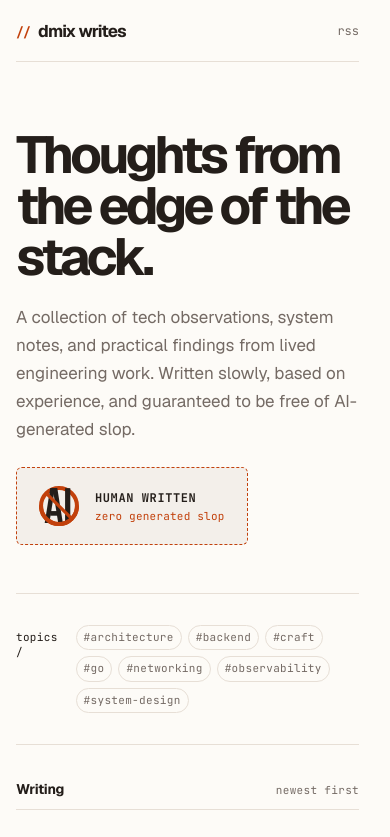
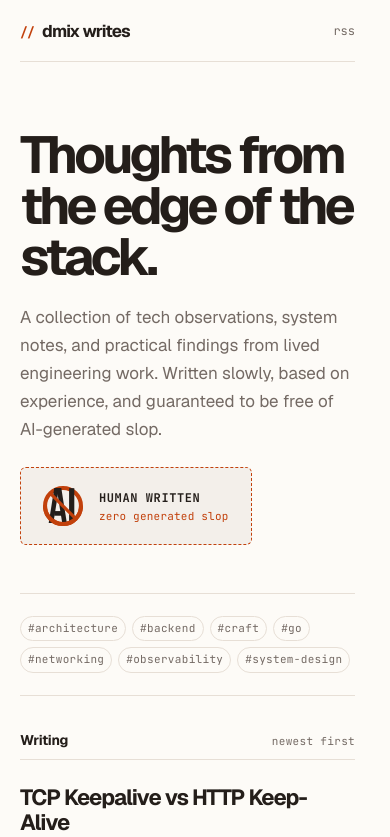
Before and after one commit to iamdmix/dmix-writes, a Next.js app: page / in a window 390 px wide. Shown: the top 837 px of the page. Built offline with nearby package versions, Linux system fonts and the light colour scheme; no server answers.

Commit message:
feat: add collapsible tag filtering UI for mobile devices

```diff
--- a/app/globals.css
+++ b/app/globals.css
@@ -42,6 +42,7 @@ a:focus-visible { outline:2px solid var(--accent); outline-offset:4px; }
 .empty-notes { padding:38px 0; border-top:1px solid var(--border); color:var(--text-muted); }
 .tags-block { padding:31px 0; border-bottom:1px solid var(--border); display:flex; gap:18px; align-items:baseline; }
 .tags-block .tag-set { justify-content:flex-start; }
+.toggle-tags { display:none; appearance:none; border:0; padding:0; background:transparent; color:var(--accent); cursor:pointer; }
 .article { width:min(720px, 100%); margin:0 auto; padding:68px 0 120px; }
 .article-head { margin-bottom:50px; }
 .article h1 { margin:17px 0; font-size:clamp(40px,6vw,68px); line-height:.99; letter-spacing:-.07em; }
@@ -69,5 +70,5 @@ a:focus-visible { outline:2px solid var(--accent); outline-offset:4px; }
 .article-footer { margin-top:62px; padding-top:24px; border-top:1px solid var(--border); }
 .article-footer a { font:12px var(--font-jetbrains-mono),monospace; color:var(--accent); }
 .site-footer { border-top:1px solid var(--border); padding:24px 0 42px; display:flex; justify-content:space-between; color:var(--text-muted); font:11px var(--font-jetbrains-mono),monospace; }
-@media (max-width:700px) { .shell { width:min(100% - 32px,1120px); } .site-header { height:62px; } .nav { gap:12px; } .page { padding-top:32px; } .hero { display:block; padding:36px 0 48px; } .hero h1 { font-size:52px; } .hero-stamp-card { margin-top:24px; justify-content:flex-start; } .archive-title { min-height:102px; margin-bottom:32px; } .post-row { grid-template-columns:1fr; gap:9px; } .post-row .tag-set { justify-content:flex-start; } .post-date { order:2; } .post-row:hover { padding-left:0; padding-right:0; } .article { padding-top:44px; } .article h1 { font-size:47px; } .prose { font-size:16px; } .article-loading { padding-top:44px; } }
+@media (max-width:700px) { .shell { width:min(100% - 40px,1120px); } .site-header { height:62px; } .nav { gap:12px; } .page { padding-top:32px; } .hero { display:block; padding:36px 0 48px; } .hero h1 { font-size:52px; } .hero-stamp-card { margin-top:24px; justify-content:flex-start; } .archive-title { min-height:102px; margin-bottom:32px; } .tags-block { display:block; padding:22px 0; } .tags-block > .metadata { display:none; } .collapsible-tags { max-height:58px; overflow:hidden; transition:max-height .25s ease; } .collapsible-tags.is-expanded { max-height:240px; } .toggle-tags { display:block; margin-top:13px; } .post-row { grid-template-columns:1fr; gap:9px; } .post-row .tag-set { justify-content:flex-start; } .post-date { order:2; } .post-row:hover { padding-left:0; padding-right:0; } .article { width:min(720px, calc(100% - 48px)); padding-top:44px; } .article h1 { font-size:47px; } .prose { font-size:16px; } .article-loading { width:min(720px, calc(100% - 48px)); padding-top:44px; } }
 @media (prefers-reduced-motion:reduce) { html { scroll-behavior:auto; } .post-row,.loading-line { transition:none; animation:none; } }
--- a/components/filterable-post-archive.tsx
+++ b/components/filterable-post-archive.tsx
@@ -8,11 +8,13 @@ type Props = { posts: BlogPost[]; tags: string[]; initialTags?: string[]; basePa
 
 export function FilterablePostArchive({ posts, tags, initialTags = [], basePath = "/blog" }: Props) {
   const [selectedTags, setSelectedTags] = useState(initialTags);
+  const [tagsExpanded, setTagsExpanded] = useState(initialTags.length > 0);
   const visiblePosts = useMemo(() => selectedTags.length ? posts.filter((post) => selectedTags.some((tag) => post.tags.includes(tag))) : posts, [posts, selectedTags]);
 
   const serializedInitialTags = initialTags.join(",");
   useEffect(() => {
     setSelectedTags(initialTags);
+    setTagsExpanded(initialTags.length > 0);
   }, [serializedInitialTags]);
 
   useEffect(() => {
@@ -22,5 +24,5 @@ export function FilterablePostArchive({ posts, tags, initialTags = [], basePath
 
   function toggle(tag: string) { setSelectedTags((current) => current.includes(tag) ? current.filter((item) => item !== tag) : [...current, tag]); }
 
-  return <><section className="tags-block" aria-label="Filter posts by topic"><span className="metadata">topics /</span><div className="tag-set">{tags.map((tag) => <button className="tag tag-button" type="button" aria-pressed={selectedTags.includes(tag)} onClick={() => toggle(tag)} key={tag}>#{tag}</button>)}</div></section><section><div className="archive-head"><h2>{selectedTags.length ? `${visiblePosts.length} matching note${visiblePosts.length === 1 ? "" : "s"}` : "Writing"}</h2>{selectedTags.length ? <button className="clear-topics metadata" type="button" onClick={() => setSelectedTags([])}>clear topics</button> : <span className="archive-count metadata">newest first</span>}</div>{visiblePosts.length ? <PostList posts={visiblePosts}/> : <p className="empty-notes">No notes match that combination yet.</p>}</section></>;
+  return <><section className="tags-block" aria-label="Filter posts by topic"><span className="metadata">topics /</span><div className={`tag-set collapsible-tags ${tagsExpanded || selectedTags.length ? "is-expanded" : ""}`}>{tags.map((tag) => <button className="tag tag-button" type="button" aria-pressed={selectedTags.includes(tag)} onClick={() => toggle(tag)} key={tag}>#{tag}</button>)}</div><button className="toggle-tags metadata" type="button" aria-expanded={tagsExpanded || selectedTags.length > 0} onClick={() => setTagsExpanded((expanded) => !expanded)}>{tagsExpanded || selectedTags.length ? "show less" : `show all ${tags.length} topics`}</button></section><section><div className="archive-head"><h2>{selectedTags.length ? `${visiblePosts.length} matching note${visiblePosts.length === 1 ? "" : "s"}` : "Writing"}</h2>{selectedTags.length ? <button className="clear-topics metadata" type="button" onClick={() => setSelectedTags([])}>clear topics</button> : <span className="archive-count metadata">newest first</span>}</div>{visiblePosts.length ? <PostList posts={visiblePosts}/> : <p className="empty-notes">No notes match that combination yet.</p>}</section></>;
 }
```
